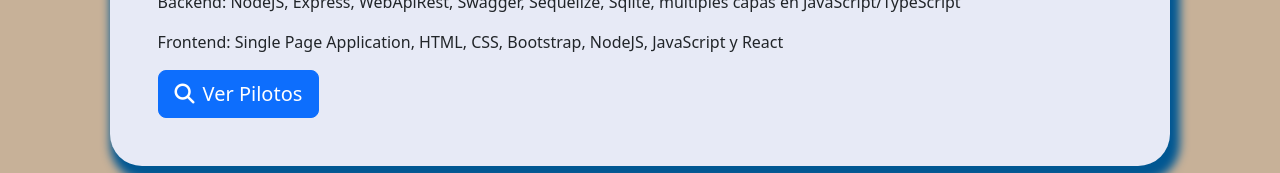
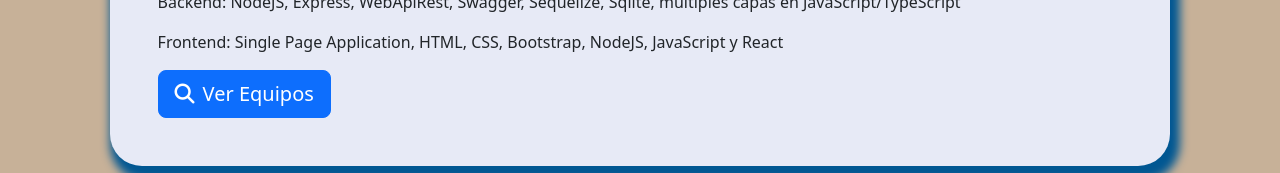
Before and after one commit to stefifm/rest-f1-api-frontend, a React (Vite) app: page / in a window 1280 px wide. Shown: the part 250-423 px from the top of the page. Built offline with nearby package versions, Linux system fonts and the light colour scheme; no server answers.

Commit message:
Change text

```diff
--- a/src/Pages/Home.jsx
+++ b/src/Pages/Home.jsx
@@ -14,10 +14,10 @@ function Home() {
       </p>
       <p>Frontend: Single Page Application, HTML, CSS, Bootstrap, NodeJS, JavaScript y React</p>
       <Link
-        to='/pilotos'
+        to='/equipos'
         className='btn btn-lg btn-primary'>
         <i className='fa fa-search pe-2'></i>
-        Ver Pilotos
+        Ver Equipos
       </Link>
     </section>
   )
```
